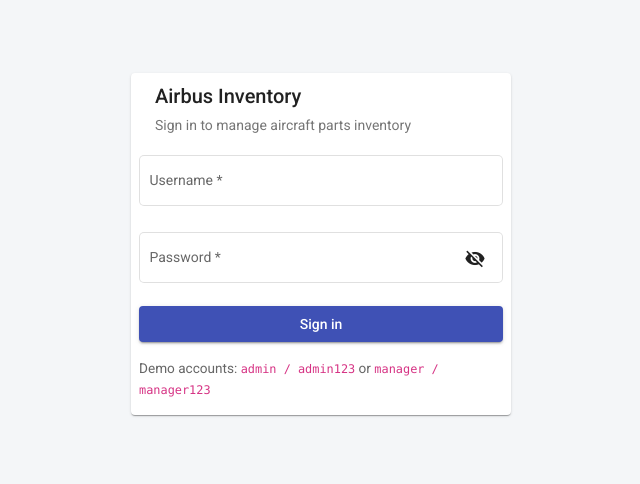
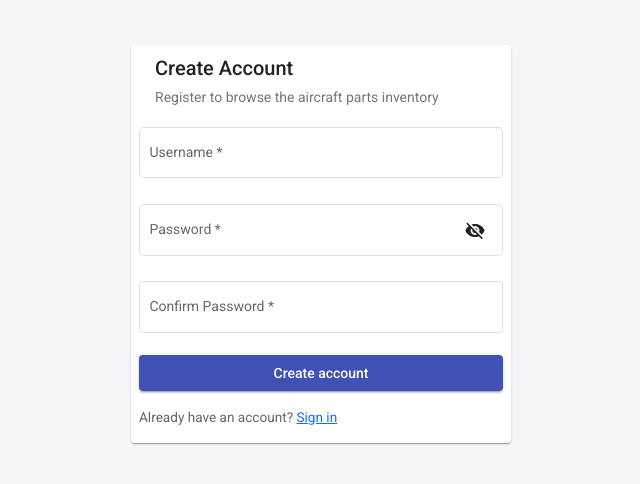
Before and after one commit to rahuljuluru92/Airbus-inventory-management-system, an Angular app in the folder airbus-inventory-frontend/: page /register in a window 1280 px wide. Before the commit this address led to /login. Shown: the part 156-640 px from the top of the page, without its empty margins (319-959 px from the left). Built offline with nearby package versions, Linux system fonts and the light colour scheme.

Commit message:
Add user registration page

```diff
--- a/airbus-inventory-frontend/src/app/app-routing.module.ts
+++ b/airbus-inventory-frontend/src/app/app-routing.module.ts
@@ -1,11 +1,13 @@
 import { NgModule } from '@angular/core';
 import { RouterModule, Routes } from '@angular/router';
 import { LoginComponent } from './components/login/login.component';
+import { RegisterComponent } from './components/register/register.component';
 import { ProductListComponent } from './components/product-list/product-list.component';
 import { AuthGuard } from './guards/auth.guard';
 
 const routes: Routes = [
   { path: 'login', component: LoginComponent },
+  { path: 'register', component: RegisterComponent },
   { path: 'products', component: ProductListComponent, canActivate: [AuthGuard] },
   { path: '', redirectTo: '/products', pathMatch: 'full' },
   { path: '**', redirectTo: '/products' }
--- a/airbus-inventory-frontend/src/app/app.module.ts
+++ b/airbus-inventory-frontend/src/app/app.module.ts
@@ -25,6 +25,7 @@
 import { ProductFormComponent } from './components/product-form/product-form.component';
 import { ConfirmDialogComponent } from './components/confirm-dialog/confirm-dialog.component';
 import { AuthInterceptor } from './interceptors/auth.interceptor';
+import { RegisterComponent } from './components/register/register.component';
 
 @NgModule({
   declarations: [
@@ -32,7 +33,8 @@
     LoginComponent,
     ProductListComponent,
     ProductFormComponent,
-    ConfirmDialogComponent
+    ConfirmDialogComponent,
+    RegisterComponent
   ],
   imports: [
     BrowserModule,
--- a/airbus-inventory-frontend/src/app/components/login/login.component.html
+++ b/airbus-inventory-frontend/src/app/components/login/login.component.html
@@ -51,6 +51,9 @@
       <p class="demo-hint mt-3 mb-0">
         Demo accounts: <code>admin / admin123</code> or <code>manager / manager123</code>
       </p>
+      <p class="demo-hint mb-0">
+        New here? <a routerLink="/register">Create an account</a>
+      </p>
     </mat-card-content>
   </mat-card>
 </div>
--- /dev/null
+++ b/airbus-inventory-frontend/src/app/components/register/register.component.html
@@ -0,0 +1,65 @@
+<div class="login-wrapper d-flex align-items-center justify-content-center">
+  <mat-card class="login-card">
+    <mat-card-header>
+      <mat-card-title>Create Account</mat-card-title>
+      <mat-card-subtitle>Register to browse the aircraft parts inventory</mat-card-subtitle>
+    </mat-card-header>
+
+    <mat-card-content>
+      <form [formGroup]="form" (ngSubmit)="submit()">
+        <mat-form-field appearance="outline" class="w-100">
+          <mat-label>Username</mat-label>
+          <input matInput formControlName="username" autocomplete="username" />
+          <mat-error *ngIf="form.get('username')?.hasError('required')">Username is required</mat-error>
+          <mat-error *ngIf="form.get('username')?.hasError('minlength')">Username must be at least 3 characters</mat-error>
+        </mat-form-field>
+
+        <mat-form-field appearance="outline" class="w-100">
+          <mat-label>Password</mat-label>
+          <input
+            matInput
+            [type]="hidePassword ? 'password' : 'text'"
+            formControlName="password"
+            autocomplete="new-password"
+          />
+          <button
+            mat-icon-button
+            matSuffix
+            type="button"
+            (click)="hidePassword = !hidePassword"
+            [attr.aria-label]="'Toggle password visibility'"
+          >
+            <mat-icon>{{ hidePassword ? 'visibility_off' : 'visibility' }}</mat-icon>
+          </button>
+          <mat-error *ngIf="form.get('password')?.hasError('required')">Password is required</mat-error>
+          <mat-error *ngIf="form.get('password')?.hasError('minlength')">Password must be at least 6 characters</mat-error>
+        </mat-form-field>
+
+        <mat-form-field appearance="outline" class="w-100">
+          <mat-label>Confirm Password</mat-label>
+          <input matInput type="password" formControlName="confirmPassword" autocomplete="new-password" />
+          <mat-error *ngIf="form.get('confirmPassword')?.hasError('required')">Please confirm your password</mat-error>
+        </mat-form-field>
+
+        <!-- Cross-field validator error: mat-error only reacts to its own control's error
+             state, not the parent FormGroup's, so this can't live inside a mat-form-field. -->
+        <div
+          class="alert alert-danger py-2"
+          *ngIf="form.hasError('passwordMismatch') && !form.get('confirmPassword')?.hasError('required')"
+        >
+          Passwords do not match
+        </div>
+
+        <div class="alert alert-danger py-2" *ngIf="errorMessage">{{ errorMessage }}</div>
+
+        <button mat-raised-button color="primary" type="submit" class="w-100" [disabled]="submitting">
+          {{ submitting ? 'Creating account...' : 'Create account' }}
+        </button>
+      </form>
+
+      <p class="demo-hint mt-3 mb-0">
+        Already have an account? <a routerLink="/login">Sign in</a>
+      </p>
+    </mat-card-content>
+  </mat-card>
+</div>
--- /dev/null
+++ b/airbus-inventory-frontend/src/app/components/register/register.component.scss
@@ -0,0 +1,20 @@
+.login-wrapper {
+  min-height: 100vh;
+  background: #f4f6f8;
+  padding: 16px;
+}
+
+.login-card {
+  width: 100%;
+  max-width: 380px;
+  padding: 8px 8px 16px;
+}
+
+.w-100 {
+  width: 100%;
+}
+
+.demo-hint {
+  font-size: 0.85rem;
+  color: #666;
+}
--- /dev/null
+++ b/airbus-inventory-frontend/src/app/components/register/register.component.ts
@@ -0,0 +1,66 @@
+import { Component } from '@angular/core';
+import { AbstractControl, FormBuilder, FormGroup, ValidationErrors, ValidatorFn, Validators } from '@angular/forms';
+import { Router } from '@angular/router';
+import { HttpErrorResponse } from '@angular/common/http';
+import { AuthService } from '../../services/auth.service';
+import { ErrorResponse } from '../../models/error-response.model';
+
+function passwordsMatchValidator(): ValidatorFn {
+  return (group: AbstractControl): ValidationErrors | null => {
+    const password = group.get('password')?.value;
+    const confirmPassword = group.get('confirmPassword')?.value;
+    return password && confirmPassword && password !== confirmPassword ? { passwordMismatch: true } : null;
+  };
+}
+
+@Component({
+  selector: 'app-register',
+  templateUrl: './register.component.html',
+  styleUrls: ['./register.component.scss']
+})
+export class RegisterComponent {
+
+  form: FormGroup;
+  submitting = false;
+  errorMessage: string | null = null;
+  hidePassword = true;
+
+  constructor(
+    private fb: FormBuilder,
+    private authService: AuthService,
+    private router: Router
+  ) {
+    this.form = this.fb.group({
+      username: ['', [Validators.required, Validators.minLength(3), Validators.maxLength(50)]],
+      password: ['', [Validators.required, Validators.minLength(6)]],
+      confirmPassword: ['', [Validators.required]]
+    }, { validators: passwordsMatchValidator() });
+  }
+
+  submit(): void {
+    if (this.form.invalid || this.submitting) {
+      this.form.markAllAsTouched();
+      return;
+    }
+
+    this.submitting = true;
+    this.errorMessage = null;
+
+    // Role is intentionally never sent from this public form — the backend defaults new
+    // accounts to USER. Letting a self-service form pick ADMIN would be a privilege-escalation
+    // hole; admin accounts here are provisioned only via the seed data.
+    const { username, password } = this.form.value;
+
+    this.authService.register({ username, password }).subscribe({
+      next: () => {
+        this.submitting = false;
+        this.router.navigate(['/products']);
+      },
+      error: (err: HttpErrorResponse) => {
+        this.submitting = false;
+        const body = err.error as ErrorResponse | undefined;
+        this.errorMessage = body?.details?.join(', ') ?? body?.message ?? 'Registration failed. Please try again.';
+      }
+    });
+  }
+}
```
